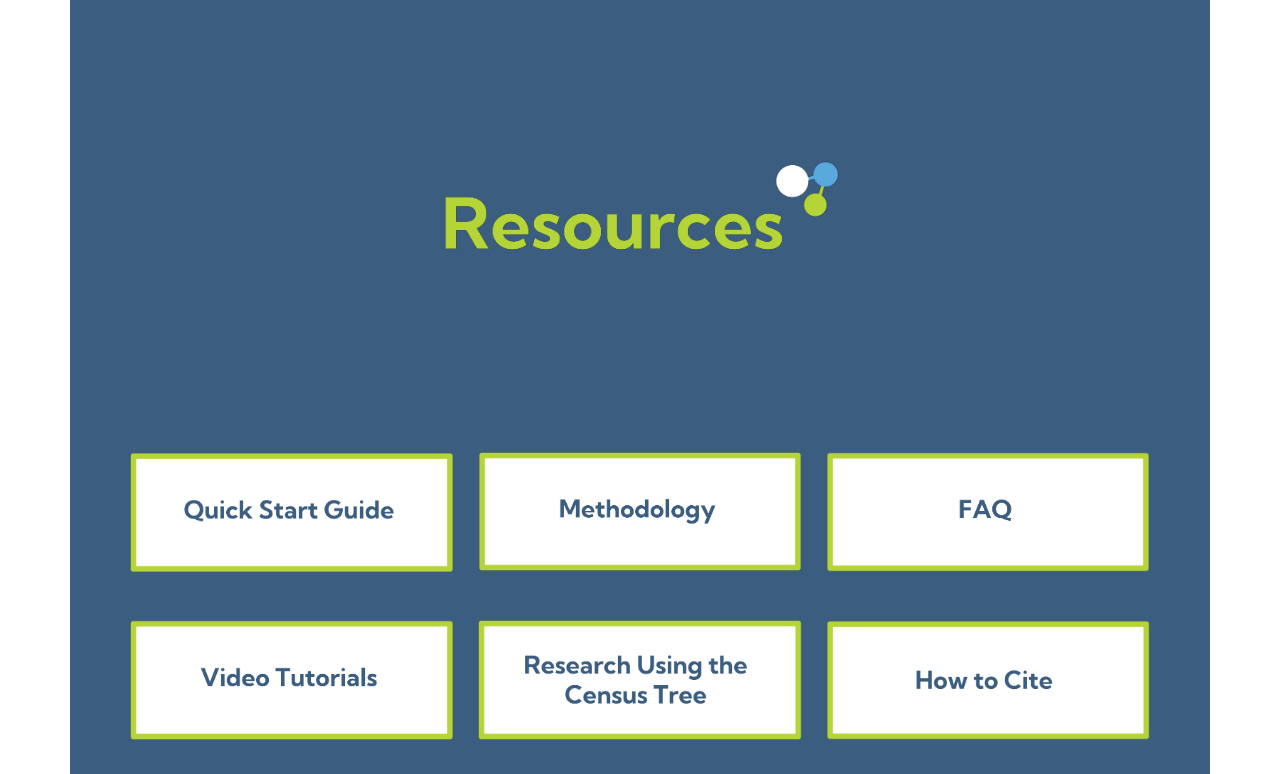
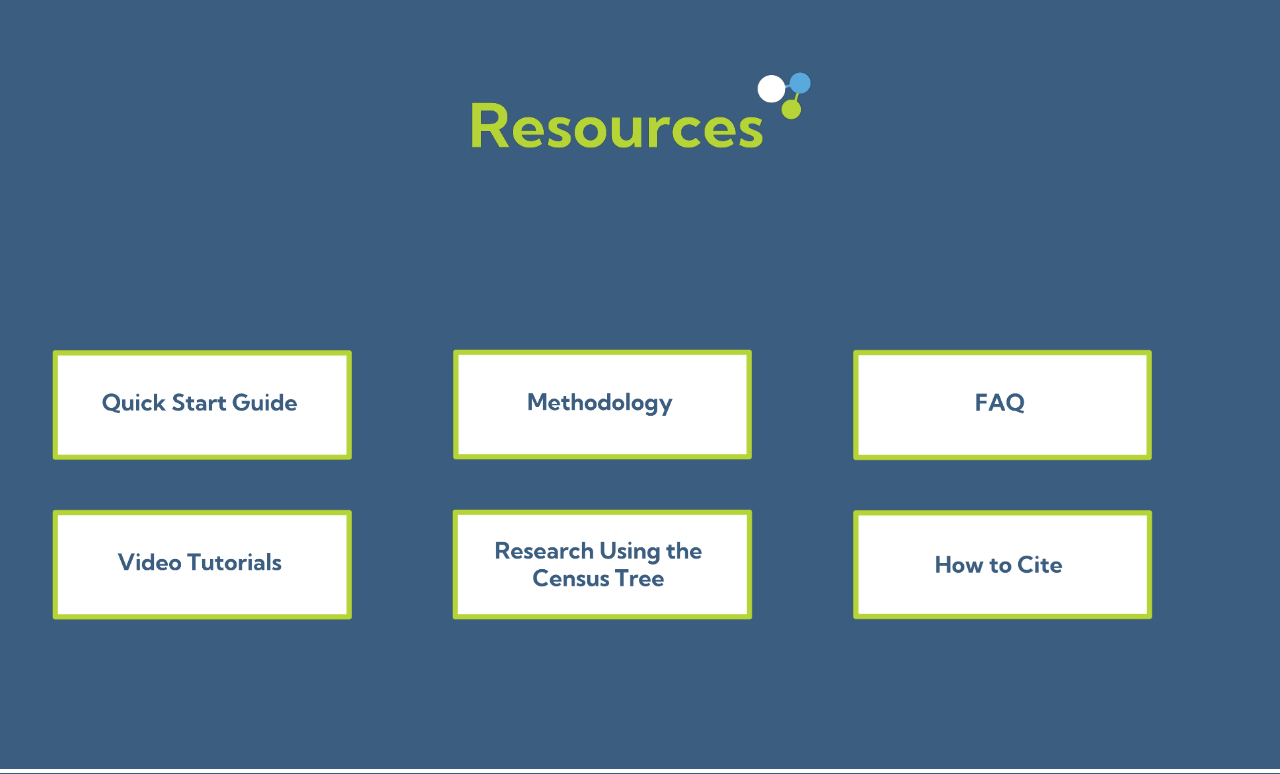
Before and after one commit to byuawsfhtl/censustree-2.0, a plain HTML site: page index.html in a window 1280 px wide. Shown: the part 955-1729 px from the top of the page. Drawn offline with nearby package versions, Linux system fonts and the light colour scheme.

Commit message:
container fluid background

```diff
--- a/index.html
+++ b/index.html
@@ -24,6 +24,7 @@
   <body>
     <!-- Navbar -->
     <nav class="navbar navbar-expand-lg bg-body-tertiary">
+
       <div class="container-fluid custom-background">
         <a class="navbar-brand" href="#"
           ><img src="/images/Census_Tree_logo_WH.png" style="width: 150px"
@@ -83,7 +84,7 @@
 
     <!-- Main Container -->
 
-    <div class="container custom-background">
+    <div class="container-fluid custom-background p-1 mt-1">
       <h1 class="text-center p-1 mb-1 mt-1 custom-color">Census Tree</h1>
       <div class="row">
         <div class="col-sm-6">
@@ -131,30 +132,30 @@
       </div>
 
       <h3 id="Resources" class="fs-1 p-5 mt-5 mb-5 text-center">
-        <img src="/images/resources-with-logo.png" style="width: 40%" />
+        <img src="/images/resources-with-logo.png" style="width: 30%" />
       </h3>
       <div class="w-100 p-5 mt-1 mb-5">
         <div class="row mt-5 mb-5">
           <div class="col-sm-4">
-            <img src="/images/quick-start-guide.png" , style="width: 100%" />
+            <img src="/images/quick-start-guide.png" , style="width: 80%" />
           </div>
           <div class="col-sm-4">
-            <img src="/images/methodology.png" style="width: 100%" />
+            <img src="/images/methodology.png" style="width: 80%" />
           </div>
           <div class="col-sm-4">
-            <img src="/images/faq.png" style="width: 100%" />
+            <img src="/images/faq.png" style="width: 80%" />
           </div>
         </div>
 
         <div class="row mt-5 mb-5">
           <div class="col-sm-4">
-            <img src="/images/video-tutorials.png" style="width: 100%" />
+            <img src="/images/video-tutorials.png" style="width: 80%" />
           </div>
           <div class="col-sm-4">
-            <img src="/images/research.png" style="width: 100%" />
+            <img src="/images/research.png" style="width: 80%" />
           </div>
           <div class="col-sm-4">
-            <img src="/images/how-to-cite.png" style="width: 100%" />
+            <img src="/images/how-to-cite.png" style="width: 80%" />
           </div>
         </div>
       </div>
@@ -162,7 +163,7 @@
     <!-- End of Main Container -->
 
     <!-- Footer -->
-    <footer class="mt-5 p-5 text-white custom-background">
+    <footer class="mt-1 p-1 text-white custom-background">
       <h4>
         <img
           src="/images/acknowledgements-with-logo.png"
```
